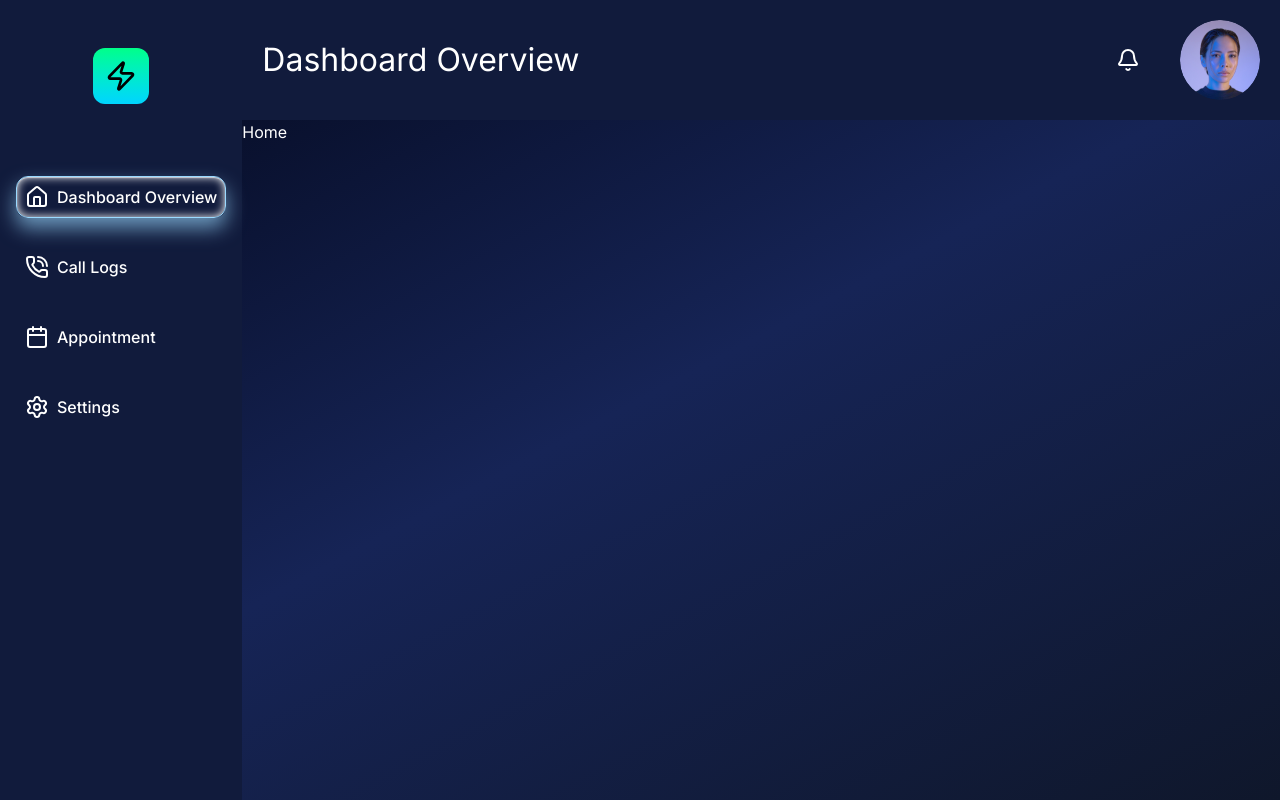
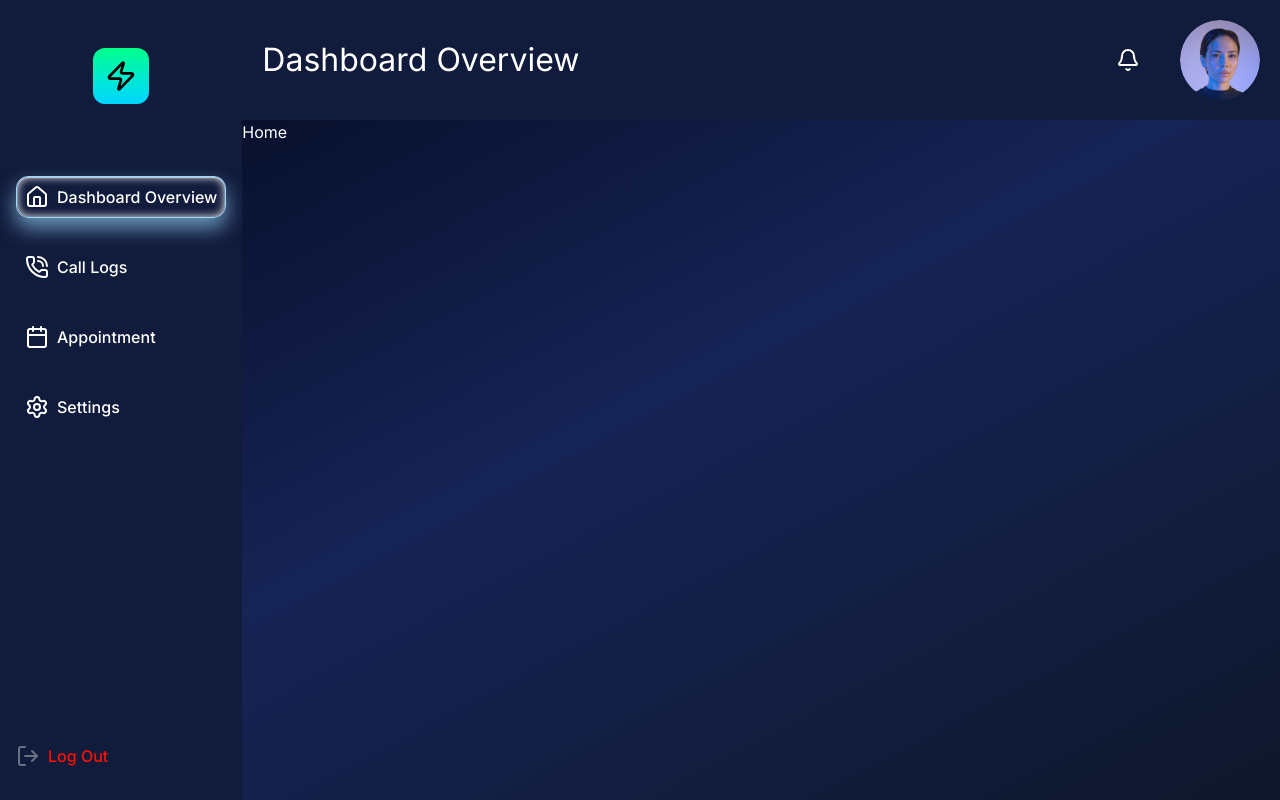
Before and after one commit to AtikHasan16/task-manager-dashboard, a React (Vite) app: page / in a window 1280 px wide. Built offline with nearby package versions, Linux system fonts and the light colour scheme.

Commit message:
added logout button design

```diff
--- a/src/components/Sidebar.jsx
+++ b/src/components/Sidebar.jsx
@@ -1,7 +1,7 @@
 import React from "react";
 import Logo from "./Logo";
 import { NavLink } from "react-router";
-import { Calendar, Home, PhoneCall, Settings } from "lucide-react";
+import { Calendar, Home, LogOut, PhoneCall, Settings } from "lucide-react";
 
 const Sidebar = () => {
   const menuStyle =
@@ -36,7 +36,7 @@ const Sidebar = () => {
     </>
   );
   return (
-    <div className="bg-primary h-screen p-2 px-4 w-full flex flex-col">
+    <div className="bg-primary h-screen p-2 px-4 w-full flex flex-col justify-between">
       <div>
         <div className="flex justify-center pt-10">
           <Logo />
@@ -45,6 +45,12 @@ const Sidebar = () => {
           {links}
         </ul>
       </div>
+      <div className="mb-6">
+        <button className="flex w-full items-center gap-2 ">
+          <LogOut className="font-bold text-gray-500 " />
+          <span className="font-medium text-[#FF1100]">Log Out</span>
+        </button>
+      </div>
     </div>
   );
 };
```
